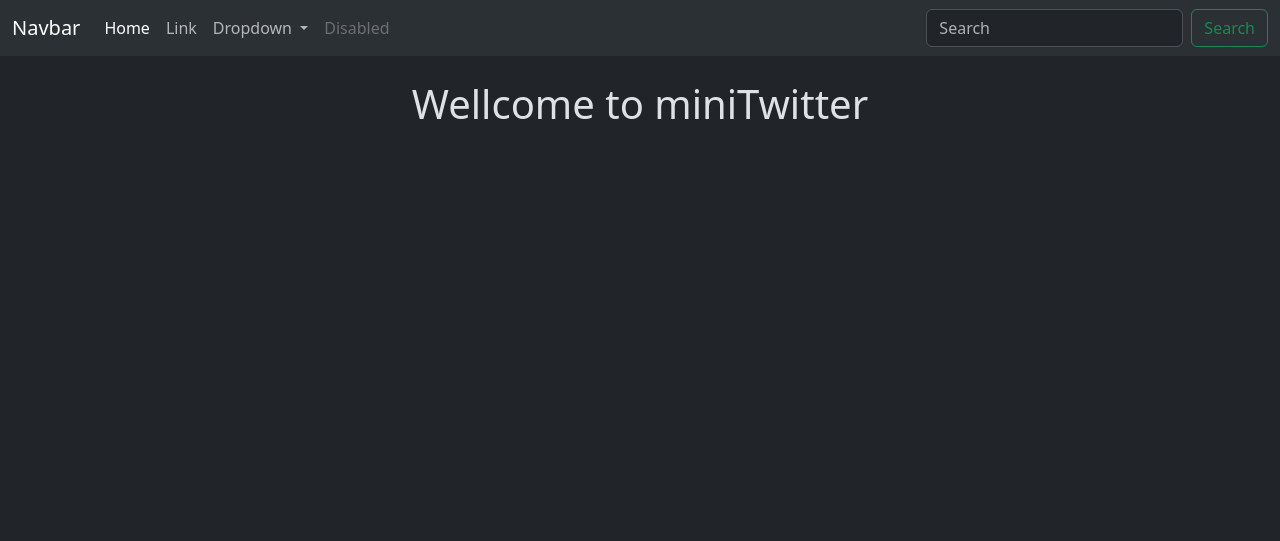
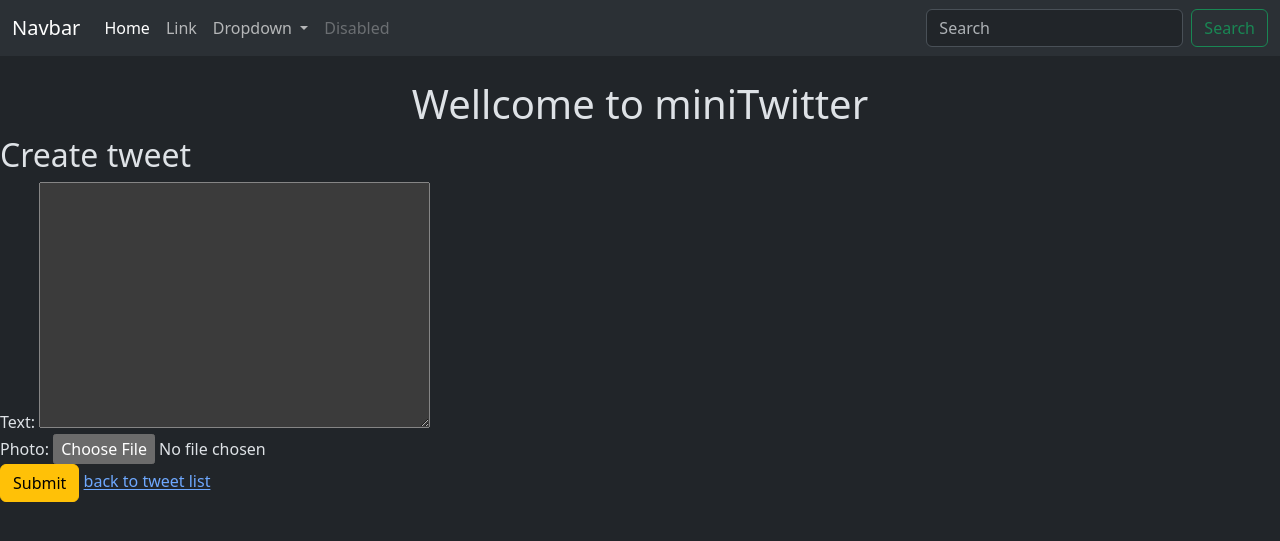
Before and after one commit to satyajit-patel/miniTwitter, a Django app: template miniTwitter/tweet/templates/tweetForm.html in a window 1280 px wide. Shown: the top 541 px of the page. Run offline with Django 5.2, Linux system fonts and the light colour scheme; the template is opened without the code that fills it: values that come from a table or form of the project are taken from there, others are empty.

Commit message:
till injecting csrf in form

```diff
--- a/miniTwitter/templates/Hero.html
+++ b/miniTwitter/templates/Hero.html
@@ -74,7 +74,7 @@
     <p class="hero-subtitle">
       A sleek social platform for creating and sharing short posts. <br> Built with Django.
     </p>
-    <a href="{% url 'index' %}" class="hero-button">Explore</a>
+    <a href="{% url 'tweetCreate' %}" class="hero-button">Explore</a>
   </div>
 </body>
 </html>
--- a/miniTwitter/tweet/templates/tweetConfirmDelete.html
+++ b/miniTwitter/tweet/templates/tweetConfirmDelete.html
@@ -1,4 +1,4 @@
-{% extends "layout.html" %}
+{% comment %} {% extends "layout.html" %}
 
 {% block title %}
     tweet-page
@@ -6,4 +6,4 @@
 
 {% block content %}
     <h1 class="text-center mt-4">Wellcome to miniTwitter</h1>
-{% endblock %}
+{% endblock %} {% endcomment %}
--- a/miniTwitter/tweet/templates/tweetForm.html
+++ b/miniTwitter/tweet/templates/tweetForm.html
@@ -6,4 +6,17 @@
 
 {% block content %}
     <h1 class="text-center mt-4">Wellcome to miniTwitter</h1>
+    <h2>
+        {% if form.instance.pk %}
+            Edit tweet
+        {% else %}
+            Create tweet
+        {% endif %}
+    </h2>
+    <form method="post" enctype='multipart/form-data' class="form">
+        {% csrf_token %}
+        {{form}}
+        <button type="submit" class="btn btn-warning">Submit</button>
+        <a href="{% url 'tweetCreate' %}">back to tweet list</a>
+    </form>
 {% endblock %}
--- a/miniTwitter/tweet/urls.py
+++ b/miniTwitter/tweet/urls.py
@@ -2,5 +2,7 @@ from django.urls import path
 from .import views
 
 urlpatterns = [
-    path('', views.index, name='index'),
+    path('create/', views.tweetList, name='tweetCreate'),
+    path('<int:tweetId>/edit/', views.tweetCreate, name='tweetEdit'),
+    path('<int:tweetId>/delete/', views.tweetDelete, name='tweetDelete'),
 ]
--- a/miniTwitter/tweet/views.py
+++ b/miniTwitter/tweet/views.py
@@ -4,8 +4,6 @@ from .forms import TweetForm
 from django.shortcuts import get_object_or_404, redirect
 
 # Create your views here.
-def index(request):
-    return render(request, 'index.html')
 
 # read
 def tweetList(request):
```
Also changed, not shown: miniTwitter/tweet/templates/index.html (deleted, +0 -9 lines), miniTwitter/tweet/templates/tweetList.html (+4 -3 lines), miniTwitter/db.sqlite3, miniTwitter/media/photos/Chris_Hemsworth_as_Thor_IS0PHIs.jpg (added), miniTwitter/media/photos/ironMan.jpeg (added).
